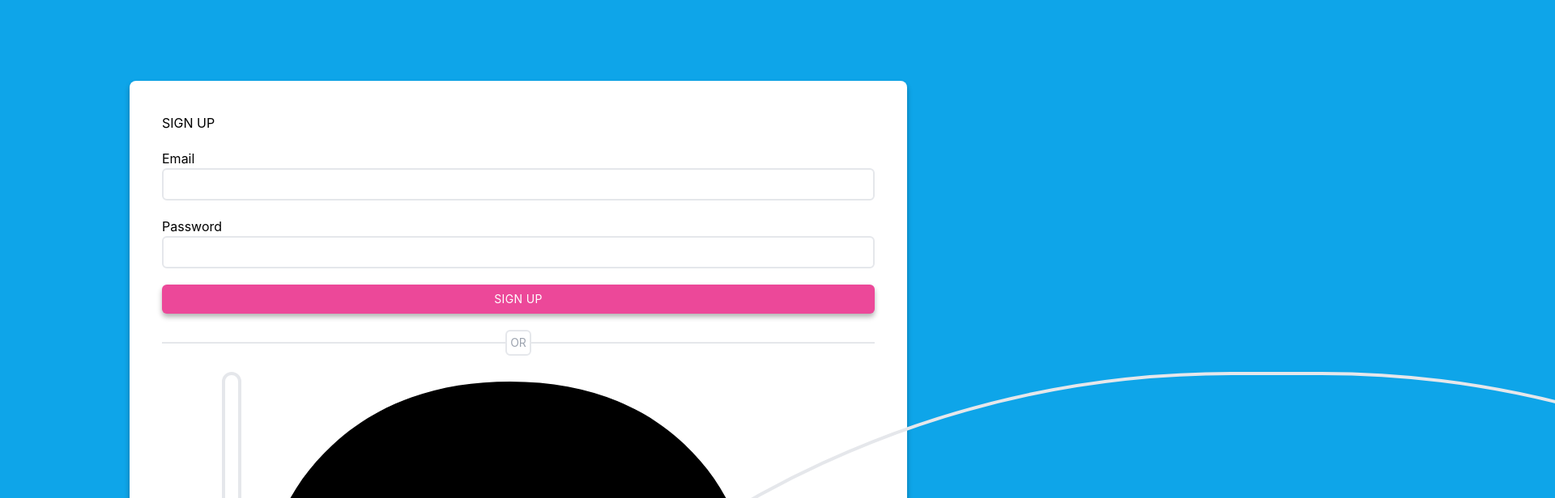
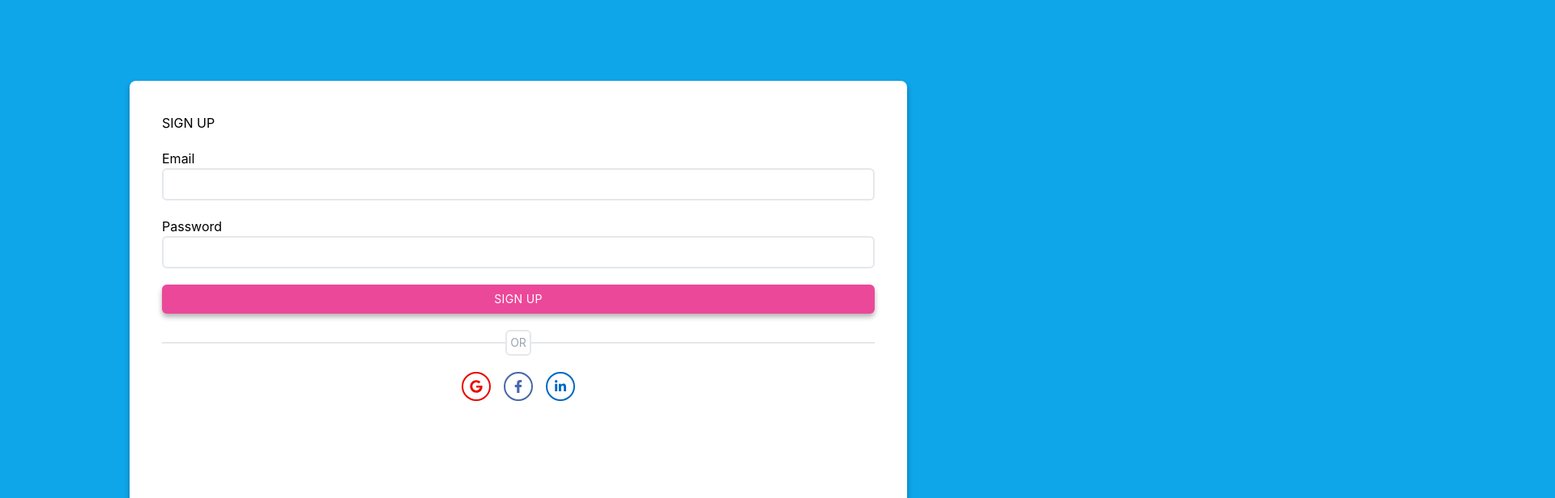
Before and after one commit to lewando54/Academy-react-project-1, a React (Vite) app in the folder project-1/: page / in a window 1280 px wide. Shown: the top 616 px of the page at 81% size, 1920 px wide, since content can reach past the window. Built offline with nearby package versions, Linux system fonts and the light colour scheme.

Commit message:
Finished dynamic social buttons

```diff
--- a/project-1/package.json
+++ b/project-1/package.json
@@ -11,6 +11,7 @@
   "dependencies": {
     "react": "^18.2.0",
     "react-dom": "^18.2.0",
+    "react-icons": "^4.7.1",
     "vite-plugin-svgr": "^2.4.0"
   },
   "devDependencies": {
--- a/project-1/src/components/SocialButton/SocialButton.tsx
+++ b/project-1/src/components/SocialButton/SocialButton.tsx
@@ -1,15 +1,17 @@
-import { ReactElement, ReactNode, SVGProps } from "react"
+import { ReactElement, ReactNode, SVGProps } from "react";
+import React from 'react';
+import { IconType } from "react-icons/lib/esm/iconBase"
 
 interface socialButtonProps {
-    children: ReactNode,
     color: string,
-    href: string
+    href: string,
+    icon: IconType
 }
 
-function SocialButton({children, color, href}: socialButtonProps){
+function SocialButton({color, href, icon}: socialButtonProps){
     return(
-        <a className={"rounded-full p-2 border-4 border-"+color+"-500 text-"+color+"-500"} href={href}>
-            {children}
+        <a className={"rounded-full p-2 border-2"} style={{borderColor: color, color: color}} href={href}>
+            {React.createElement(icon)}
         </a>
     )
 }
--- a/project-1/src/components/SocialButtonList/SocialButtonList.tsx
+++ b/project-1/src/components/SocialButtonList/SocialButtonList.tsx
@@ -1,19 +1,18 @@
 import SocialButton from "../SocialButton/SocialButton";
-import {ReactComponent as Facebook} from '../../assets/facebook.svg'
-import {ReactComponent as Google} from '../../assets/google.svg'
-import {ReactComponent as Linkedin} from '../../assets/linkedin.svg'
+
+import {FaFacebookF} from 'react-icons/fa';
+import {FaGoogle} from 'react-icons/fa';
+import {FaLinkedinIn} from 'react-icons/fa';
 
 function SocialButtonList(){
     const socials = [
-        {id: 0, color: 'red', icon: <Google />, href: 'https://google.pl/'},
-        {id: 1, icon: <Facebook/>, color: 'blue', href: 'https://google.pl/'},
-        {id: 2, icon: <Linkedin/>, color: 'cyan', href: 'https://google.pl/'}
+        {id: 0, color: '#e90800', icon: FaGoogle, href: 'https://google.pl/'},
+        {id: 1, color: '#4768aa', icon: FaFacebookF, href: 'https://google.pl/'},
+        {id: 2, color: '#0068c1', icon: FaLinkedinIn, href: 'https://google.pl/'}
     ];
 
     const socialItems = socials.map(social =>
-        <SocialButton key={social.id} color={social.color} href={social.href}>
-            {social.icon}
-        </SocialButton>
+        <SocialButton key={social.id} color={social.color} href={social.href} icon={social.icon}/>
     )
 
     return (
```
Also changed, not shown: 1 other file (tests, documents, lock files or other folders).
